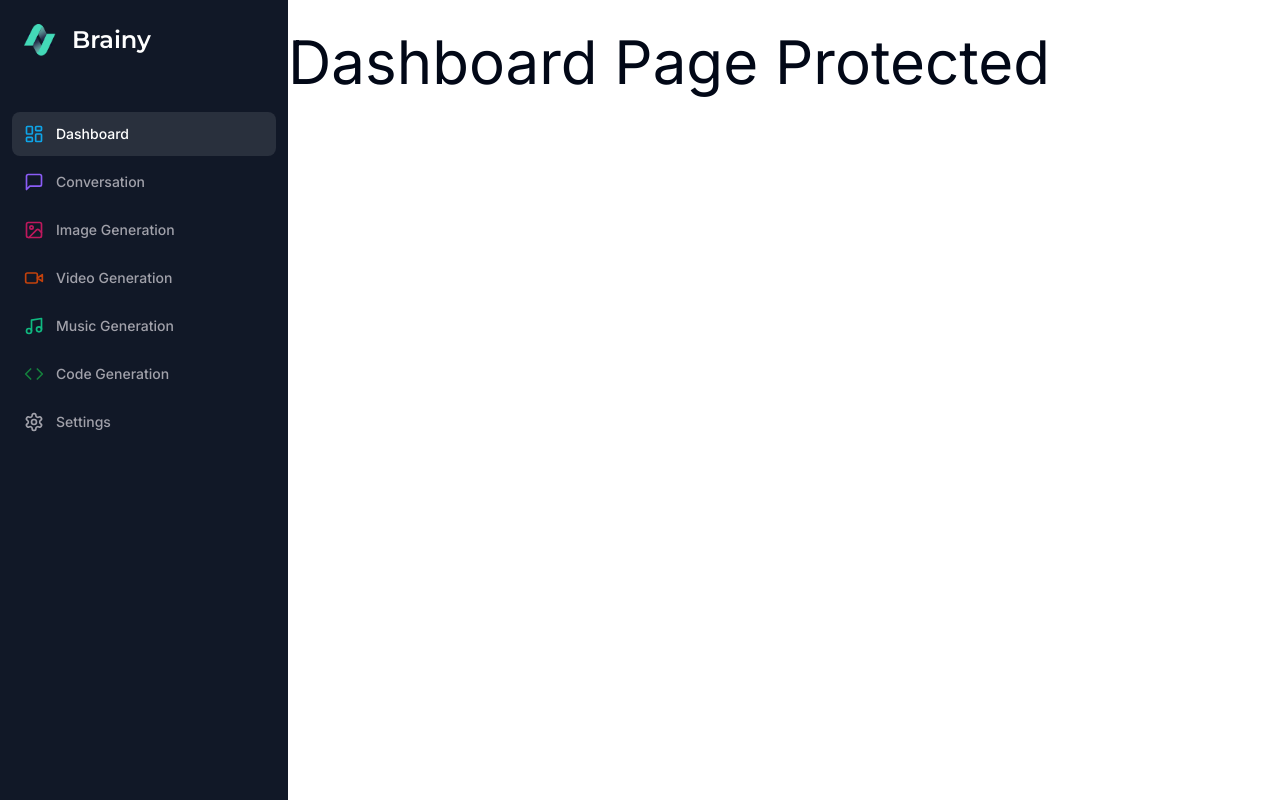
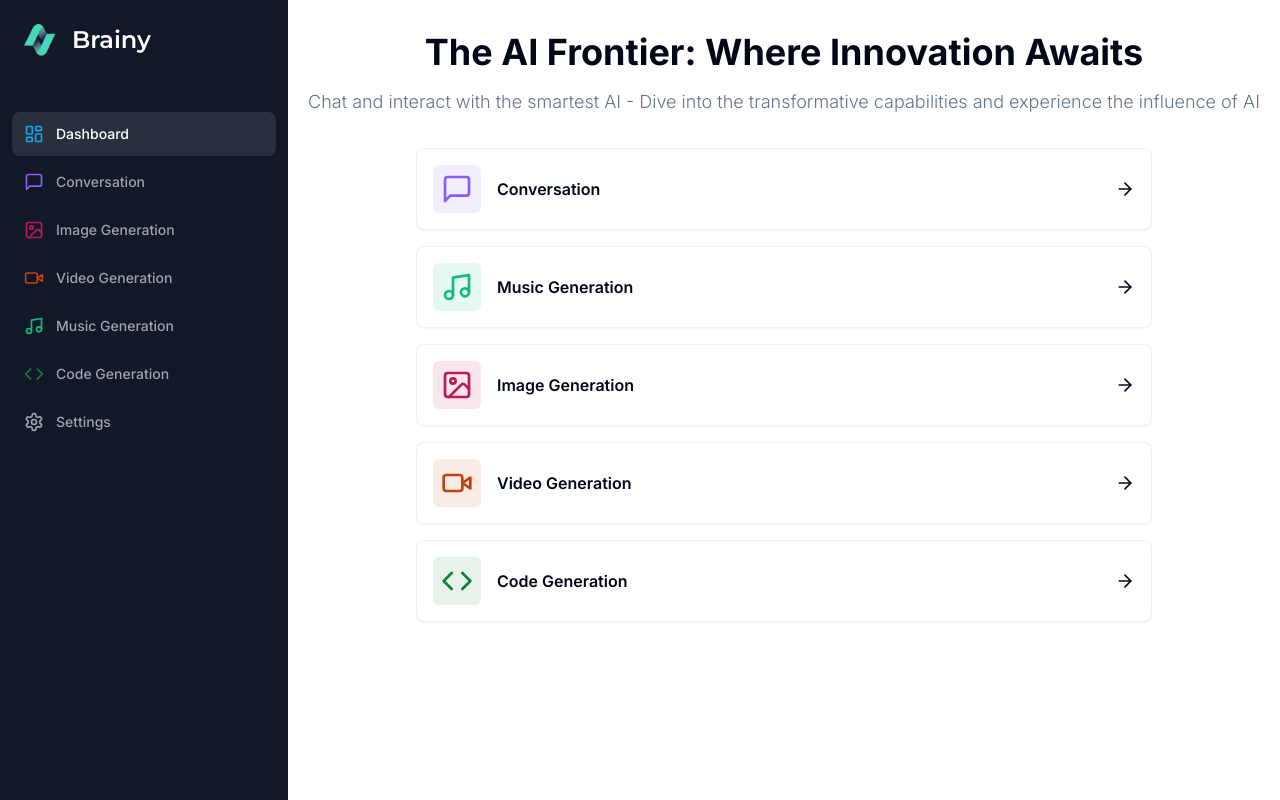
Before and after one commit to WinnardArthur/brainy, a Next.js app: page /dashboard in a window 1280 px wide. Built offline with nearby package versions, Linux system fonts and the light colour scheme.

Commit message:
create dashboard

```diff
--- a/app/(dashboard)/(routes)/dashboard/page.tsx
+++ b/app/(dashboard)/(routes)/dashboard/page.tsx
@@ -1,4 +1,89 @@
+"use client";
 
-export default function DashboardPage () {
-  return <div className="text-6xl">Dashboard Page Protected</div>;
+import {
+  ArrowRight,
+  Code,
+  ImageIcon,
+  MessageSquare,
+  Music,
+  VideoIcon,
+} from "lucide-react";
+import { useRouter } from "next/navigation";
+
+import { Card } from "@/components/ui/card";
+import { cn } from "@/lib/utils";
+
+const tools = [
+  {
+    label: "Conversation",
+    icon: MessageSquare,
+    color: "text-violet-500",
+    bgColor: "bg-violet-500/10",
+    href: "/conversation",
+  },
+  {
+    label: "Music Generation",
+    icon: Music,
+    color: "text-emerald-500",
+    bgColor: "bg-emerald-500/10",
+    href: "/music",
+  },
+  {
+    label: "Image Generation",
+    icon: ImageIcon,
+    color: "text-pink-700",
+    bgColor: "bg-pink-700/10",
+    href: "/image",
+  },
+  {
+    label: "Video Generation",
+    icon: VideoIcon,
+    color: "text-orange-700",
+    bgColor: "bg-orange-700/10",
+    href: "/vidoe",
+  },
+  {
+    label: "Code Generation",
+    icon: Code,
+    color: "text-green-700",
+    bgColor: "bg-green-700/10",
+    href: "/code",
+  },
+];
+
+export default function DashboardPage() {
+  const router = useRouter();
+  return (
+    <div>
+      <div className="mb-8 space-y-4">
+        <h2 className="text-2xl md:text-4xl font-bold text-center">
+          The AI Frontier: Where Innovation Awaits
+        </h2>
+        <p className="text-muted-foreground font-light text-sm md:text-lg text-center">
+          Chat and interact with the smartest AI - Dive into the transformative
+          capabilities and experience the influence of AI
+        </p>
+      </div>
+
+      <div className="px-4 md:px-20 lg:px-32 space-y-4">
+        {tools.map((tool) => (
+          <Card
+            key={tool.href}
+            className="p-4 border-black/5 flex items-center justify-between hover:shadow-md transition cursor-pointer"
+            onClick={() => {
+              router.push(tool.href);
+            }}
+          >
+            <div className="flex items-center gap-x-4">
+              <div className={cn("p-2 w-fit rounded-md", tool.bgColor)}>
+                <tool.icon className={cn("w-8 h-8", tool.color)} />
+              </div>
+              <div className="font-semibold">{tool.label}</div>
+            </div>
+            <ArrowRight className="w-5 h-5" />
+          </Card>
+        ))}
+      </div>
+    </div>
+  );
 }
--- /dev/null
+++ b/components/ui/card.tsx
@@ -0,0 +1,79 @@
+import * as React from "react"
+
+import { cn } from "@/lib/utils"
+
+const Card = React.forwardRef<
+  HTMLDivElement,
+  React.HTMLAttributes<HTMLDivElement>
+>(({ className, ...props }, ref) => (
+  <div
+    ref={ref}
+    className={cn(
+      "rounded-lg border bg-card text-card-foreground shadow-sm",
+      className
+    )}
+    {...props}
+  />
+))
+Card.displayName = "Card"
+
+const CardHeader = React.forwardRef<
+  HTMLDivElement,
+  React.HTMLAttributes<HTMLDivElement>
+>(({ className, ...props }, ref) => (
+  <div
+    ref={ref}
+    className={cn("flex flex-col space-y-1.5 p-6", className)}
+    {...props}
+  />
+))
+CardHeader.displayName = "CardHeader"
+
+const CardTitle = React.forwardRef<
+  HTMLParagraphElement,
+  React.HTMLAttributes<HTMLHeadingElement>
+>(({ className, ...props }, ref) => (
+  <h3
+    ref={ref}
+    className={cn(
+      "text-2xl font-semibold leading-none tracking-tight",
+      className
+    )}
+    {...props}
+  />
+))
+CardTitle.displayName = "CardTitle"
+
+const CardDescription = React.forwardRef<
+  HTMLParagraphElement,
+  React.HTMLAttributes<HTMLParagraphElement>
+>(({ className, ...props }, ref) => (
+  <p
+    ref={ref}
+    className={cn("text-sm text-muted-foreground", className)}
+    {...props}
+  />
+))
+CardDescription.displayName = "CardDescription"
+
+const CardContent = React.forwardRef<
+  HTMLDivElement,
+  React.HTMLAttributes<HTMLDivElement>
+>(({ className, ...props }, ref) => (
+  <div ref={ref} className={cn("p-6 pt-0", className)} {...props} />
+))
+CardContent.displayName = "CardContent"
+
+const CardFooter = React.forwardRef<
+  HTMLDivElement,
+  React.HTMLAttributes<HTMLDivElement>
+>(({ className, ...props }, ref) => (
+  <div
+    ref={ref}
+    className={cn("flex items-center p-6 pt-0", className)}
+    {...props}
+  />
+))
+CardFooter.displayName = "CardFooter"
+
+export { Card, CardHeader, CardFooter, CardTitle, CardDescription, CardContent }
```
